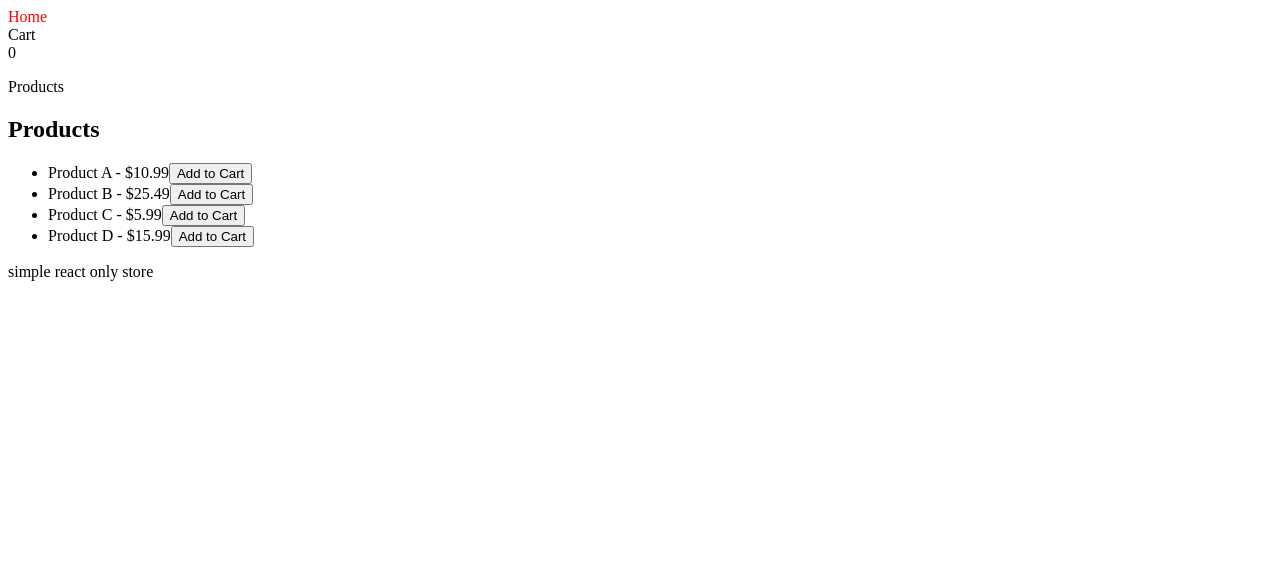
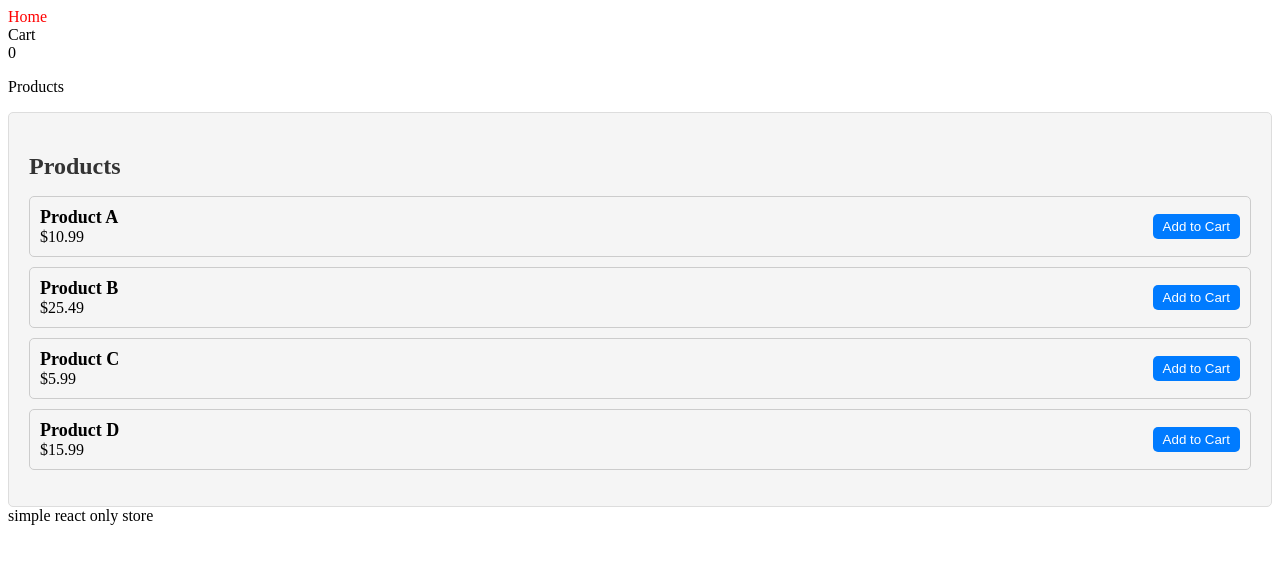
Before and after one commit to farneser/react-only-store, a React (Create React App) app: page / in a window 1280 px wide. Shown: the top 564 px of the page. Built offline with nearby package versions, Linux system fonts and the light colour scheme.

Commit message:
feat: product list and item styles

```diff
--- a/src/components/ui/product/ProductList.tsx
+++ b/src/components/ui/product/ProductList.tsx
@@ -1,6 +1,8 @@
 import React from 'react';
-import {Product} from "../../../interfaces/Product";
-import ProductItem from "./item/ProductItem";
+import {Product} from '../../../interfaces/Product';
+import ProductItem from './item/ProductItem';
+
+import './productListStyles.scss';
 
 interface ProductListProps {
     products: Product[];
@@ -9,11 +11,11 @@ interface ProductListProps {
 
 const ProductList: React.FC<ProductListProps> = ({products, addToCart}) => {
     return (
-        <div>
-            <h2>Products</h2>
-            <ul>
+        <div className="product-list">
+            <h2 className="product-list-title">Products</h2>
+            <ul className="product-list-item-list">
                 {products.map((product) => (
-                    <ProductItem product={product} key={product.id}/>
+                    <ProductItem product={product}/>
                 ))}
             </ul>
         </div>
--- a/src/components/ui/product/item/ProductItem.tsx
+++ b/src/components/ui/product/item/ProductItem.tsx
@@ -1,27 +1,39 @@
-import React, {useState, useEffect, FC, useContext} from 'react';
-import {Product} from "../../../../interfaces/Product";
-import {addToCart, getCartItems} from "../../../../services/cartService";
-import {CartContext} from "../../../providers/CartProvider";
-import {CartProps} from "../../../../interfaces/CartProps";
+import React, {useState, useEffect, useContext, FC} from 'react';
+import {Product} from '../../../../interfaces/Product';
+import {CartContext} from '../../../providers/CartProvider';
+import './productItem.scss';
 
 const ProductItem: FC<{ product: Product }> = ({product}) => {
-
     const context = useContext(CartContext);
-
     const [inCart, setInCart] = useState<boolean>(false);
 
     useEffect(() => {
         if (context) {
             setInCart(context.isProductInCart(product));
         }
-    });
+    }, [context, product]);
 
     return (
-        <li>
-            {product.name} - ${product.price}
-            {inCart ? <a href={"cart"}>Go to Cart</a> :
-                <button onClick={() => context && context.handleAddToCart(product)}>Add to Cart</button>}
-        </li>
+        <div className={"product-item"}>
+            <div className={"product-details"}>
+                <div className={"product-name"}>{product.name}</div>
+                <div className={"product-price"}>${product.price}</div>
+            </div>
+            <div className={"cart-actions"}>
+                {inCart ? (
+                    <a href={'cart'} className={"go-to-cart-link"}>
+                        Go to Cart
+                    </a>
+                ) : (
+                    <button
+                        onClick={() => context && context.handleAddToCart(product)}
+                        className={"add-to-cart-button"}
+                    >
+                        Add to Cart
+                    </button>
+                )}
+            </div>
+        </div>
     );
 };
 
--- /dev/null
+++ b/src/components/ui/product/item/productItem.scss
@@ -0,0 +1,54 @@
+.product-item {
+  display: flex;
+  justify-content: space-between;
+  align-items: center;
+  margin-bottom: 10px;
+  padding: 10px;
+  border: 1px solid #ccc;
+  border-radius: 5px;
+}
+
+.product-details {
+  flex: 1;
+  display: flex;
+  flex-direction: column;
+}
+
+.product-name {
+  font-size: 18px;
+  font-weight: bold;
+}
+
+.product-price {
+  font-size: 16px;
+}
+
+.cart-actions {
+  display: flex;
+  align-items: center;
+}
+
+.add-to-cart-button {
+  background-color: #007bff;
+  color: #fff;
+  border: none;
+  border-radius: 5px;
+  padding: 5px 10px;
+  cursor: pointer;
+  transition: background-color 0.2s;
+
+  &:hover {
+    background-color: #0056b3;
+  }
+}
+
+.go-to-cart-link {
+  text-decoration: none;
+  font-weight: bold;
+  font-size: 16px;
+  color: #007bff;
+
+  &:hover {
+    text-decoration: underline;
+  }
+}
--- /dev/null
+++ b/src/components/ui/product/productListStyles.scss
@@ -0,0 +1,53 @@
+.product-list {
+  background-color: #f5f5f5;
+  border: 1px solid #ddd;
+  border-radius: 5px;
+  padding: 20px;
+}
+
+.product-list-title {
+  font-size: 24px;
+  color: #333;
+  margin-bottom: 10px;
+}
+
+.product-list-item-list {
+  list-style-type: none;
+  padding: 0;
+}
+
+.product-list-item {
+  margin: 10px 0;
+  padding: 10px;
+  background-color: #fff;
+  border: 1px solid #ccc;
+  border-radius: 5px;
+  display: flex;
+  justify-content: space-between;
+  align-items: center;
+}
+
+.add-to-cart-button {
+  background-color: #007bff;
+  color: #fff;
+  border: none;
+  border-radius: 5px;
+  padding: 5px 10px;
+  cursor: pointer;
+  transition: background-color 0.2s;
+}
+
+.add-to-cart-button:hover {
+  background-color: #0056b3;
+}
+
+.go-to-cart-link {
+  text-decoration: none;
+  font-weight: bold;
+  font-size: 16px;
+  color: #007bff;
+}
+
+.go-to-cart-link:hover {
+  text-decoration: underline;
+}
```
